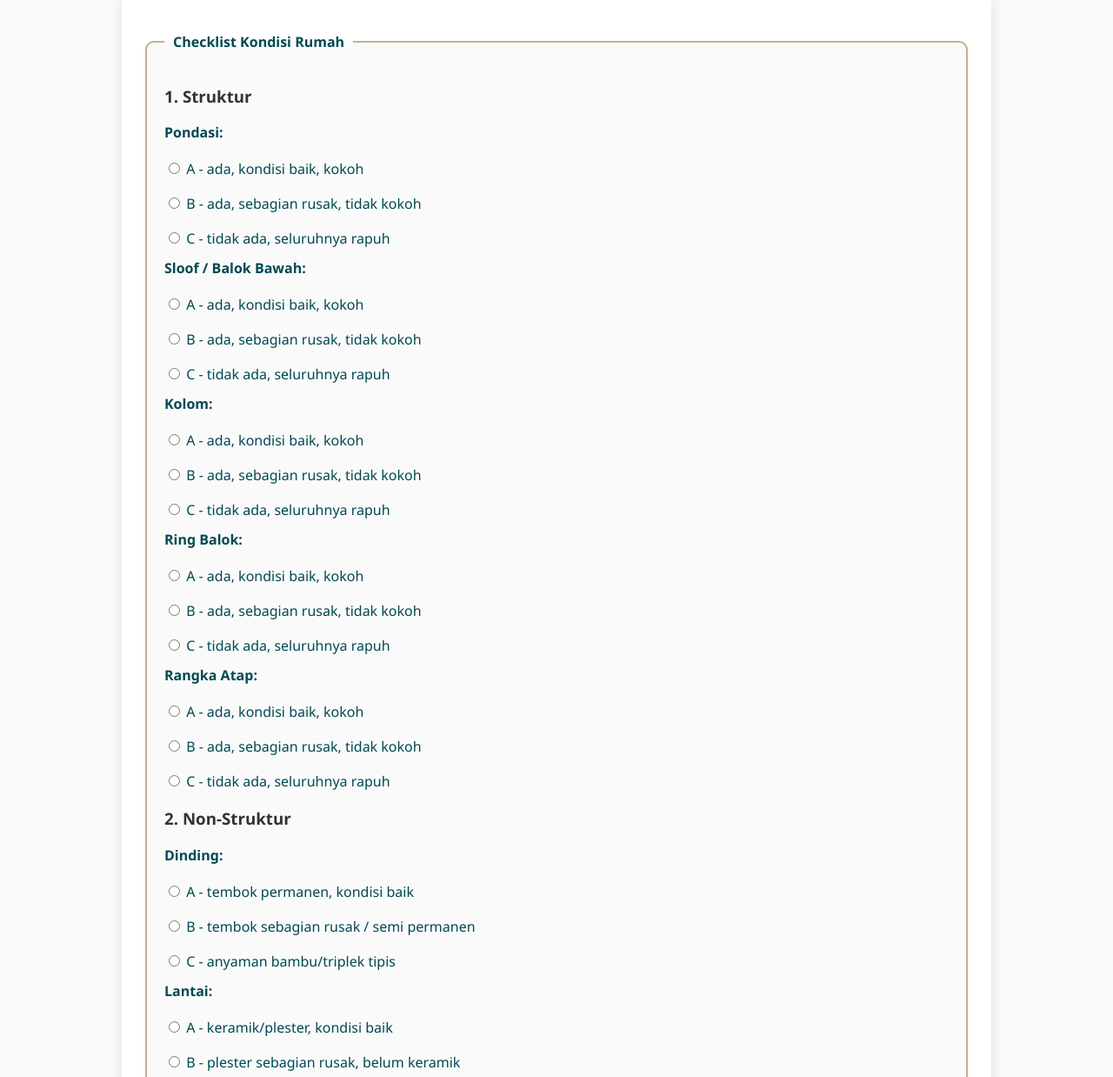
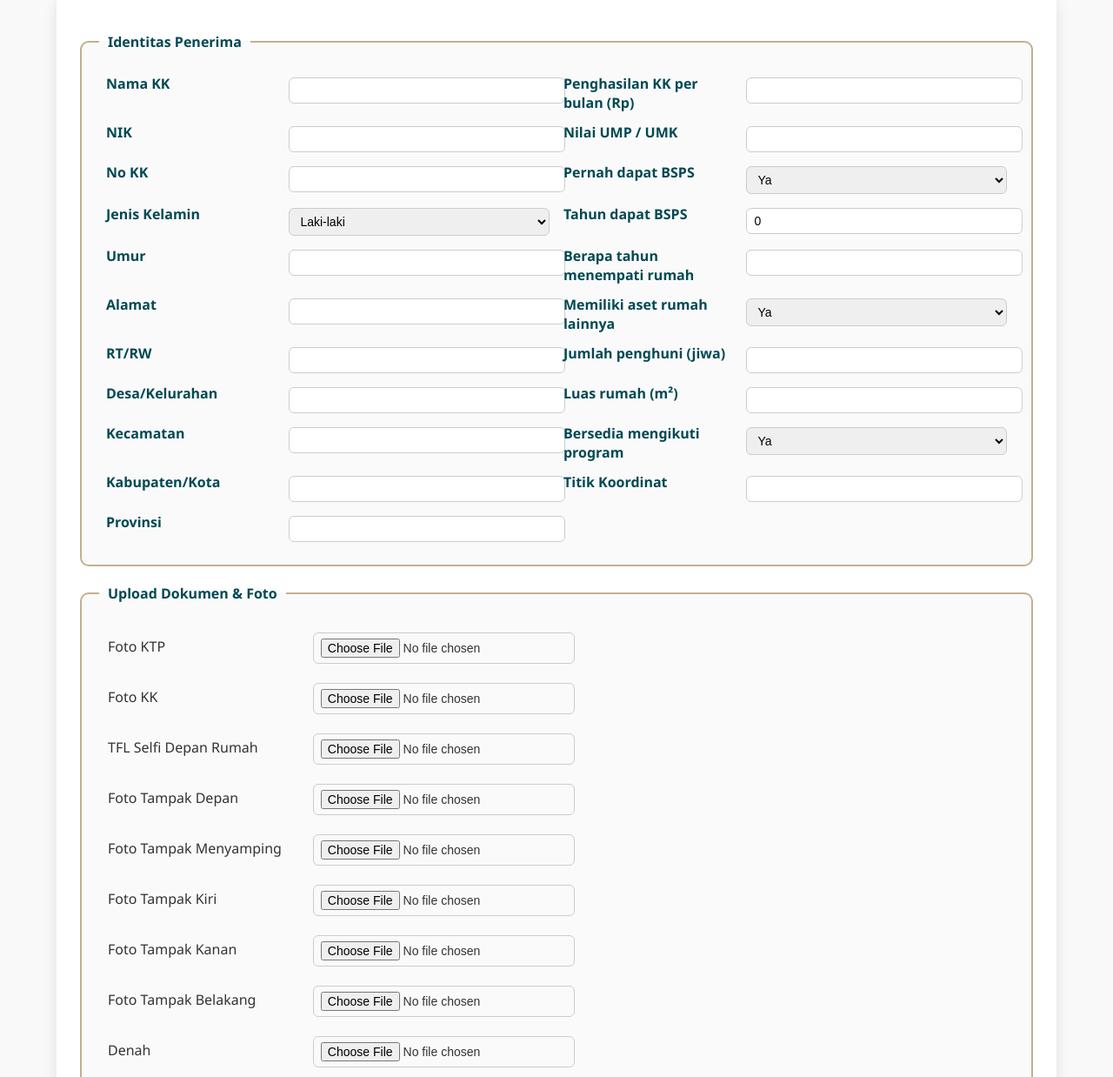
Before and after one commit to wolu6/form_survei, a plain HTML site: page FormII-3.html in a window 1280 px wide. Shown: the part 200-1438 px from the top of the page at 87% size. Drawn offline with Linux system fonts and the light colour scheme.

Commit message:
FormII-3.html

```diff
--- a/FormII-3.html
+++ b/FormII-3.html
@@ -16,12 +16,18 @@
     header img { height: 70px; margin-bottom: 8px;}
     header h1 { margin: 0; font-size: 22px;}
     header p { margin: 0; font-size: 14px; color: var(--accent);}
-    form { background: #fff; padding: 25px; border-radius: 12px; max-width: 950px; margin: 20px auto; box-shadow: 0 6px 16px rgba(0,0,0,0.1);}
+    form { background: #fff; padding: 25px; border-radius: 12px; max-width: 1100px; margin: 20px auto; box-shadow: 0 6px 16px rgba(0,0,0,0.1);}
     fieldset { margin-top: 20px; padding: 20px; border-radius: 10px; border: 2px solid var(--accent); background: #fafafa;}
     legend { font-weight: bold; padding: 0 10px; color: var(--primary);}
-    label { display: block; margin-top: 12px; font-weight: bold; color: var(--primary);}
-    .inline { display: flex; flex-direction: column; margin-top: 8px; gap: 6px; }
-    .inline label { font-weight: normal; }
+    label { font-weight: bold; color: var(--primary);}
+    input, select { width: 100%; padding: 6px 8px; margin-top: 4px; border: 1px solid #ccc; border-radius: 6px; font-size: 14px;}
+    table.form-table { width: 100%; border-collapse: collapse;}
+    table.form-table td { padding: 6px 8px; vertical-align: top;}
+    table.form-table td:first-child { width: 20%; font-weight: bold; color: var(--primary);}
+    table.form-table td:nth-child(2) { width: 30%;}
+    table.form-table td:nth-child(3) { width: 20%; font-weight: bold; color: var(--primary);}
+    table.form-table td:nth-child(4) { width: 30%;}
+    table.upload-table td { padding: 8px; }
     button { margin-top: 25px; width: 100%; padding: 14px; background: var(--primary); color: white; font-weight: bold; border: none; border-radius: 8px; font-size: 16px; cursor: pointer; transition: all 0.3s ease;}
     button:hover { background: var(--accent); color: var(--primary);}
     #loading { display:none; margin-top:15px; text-align:center; color:var(--primary); font-weight:bold; }
@@ -36,113 +42,107 @@
 
   <form id="verlapForm" enctype="multipart/form-data">
 
+    <!-- Identitas -->
+    <fieldset>
+      <legend>Identitas Penerima</legend>
+      <table class="form-table">
+        <tr>
+          <td>Nama KK</td><td><input type="text" name="nama" required></td>
+          <td>Penghasilan KK per bulan (Rp)</td><td><input type="number" name="penghasilan"></td>
+        </tr>
+        <tr>
+          <td>NIK</td><td><input type="text" name="nik"></td>
+          <td>Nilai UMP / UMK</td><td><input type="number" name="ump"></td>
+        </tr>
+        <tr>
+          <td>No KK</td><td><input type="text" name="kk"></td>
+          <td>Pernah dapat BSPS</td>
+          <td>
+            <select name="pernah_bsps"><option value="Ya">Ya</option><option value="Tidak">Tidak</option></select>
+          </td>
+        </tr>
+        <tr>
+          <td>Jenis Kelamin</td>
+          <td>
+            <select name="jk"><option value="L">Laki-laki</option><option value="P">Perempuan</option></select>
+          </td>
+          <td>Tahun dapat BSPS</td><td><input type="number" name="tahun_bsps" value="0"></td>
+        </tr>
+        <tr>
+          <td>Umur</td><td><input type="number" name="umur"></td>
+          <td>Berapa tahun menempati rumah</td><td><input type="number" name="lama_huni"></td>
+        </tr>
+        <tr>
+          <td>Alamat</td><td><input type="text" name="alamat"></td>
+          <td>Memiliki aset rumah lainnya</td>
+          <td><select name="aset_rumah"><option value="Ya">Ya</option><option value="Tidak">Tidak</option></select></td>
+        </tr>
+        <tr>
+          <td>RT/RW</td><td><input type="text" name="rt_rw"></td>
+          <td>Jumlah penghuni (jiwa)</td><td><input type="number" name="jml_penghuni"></td>
+        </tr>
+        <tr>
+          <td>Desa/Kelurahan</td><td><input type="text" name="desa"></td>
+          <td>Luas rumah (m²)</td><td><input type="number" name="luas_rumah"></td>
+        </tr>
+        <tr>
+          <td>Kecamatan</td><td><input type="text" name="kecamatan"></td>
+          <td>Bersedia mengikuti program</td>
+          <td><select name="bersedia"><option value="Ya">Ya</option><option value="Tidak">Tidak</option></select></td>
+        </tr>
+        <tr>
+          <td>Kabupaten/Kota</td><td><input type="text" name="kabupaten"></td>
+          <td>Titik Koordinat</td><td><input type="text" name="koordinat"></td>
+        </tr>
+        <tr>
+          <td>Provinsi</td><td><input type="text" name="provinsi"></td>
+          <td></td><td></td>
+        </tr>
+      </table>
+    </fieldset>
+
     <!-- Checklist Kondisi Rumah -->
+    <!-- (gunakan versi tabel A/B/C yang sudah saya buat sebelumnya) -->
+
+    <!-- Upload Foto -->
     <fieldset>
-      <legend>Checklist Kondisi Rumah</legend>
-
-      <!-- Struktur -->
-      <h3>1. Struktur</h3>
-      <label>Pondasi:</label>
-      <div class="inline">
-        <label><input type="radio" name="pondasi" value="A - ada, kondisi baik, kokoh"> A - ada, kondisi baik, kokoh</label>
-        <label><input type="radio" name="pondasi" value="B - ada, sebagian rusak, tidak kokoh"> B - ada, sebagian rusak, tidak kokoh</label>
-        <label><input type="radio" name="pondasi" value="C - tidak ada, seluruhnya rapuh"> C - tidak ada, seluruhnya rapuh</label>
-      </div>
-
-      <label>Sloof / Balok Bawah:</label>
-      <div class="inline">
-        <label><input type="radio" name="sloof" value="A - ada, kondisi baik, kokoh"> A - ada, kondisi baik, kokoh</label>
-        <label><input type="radio" name="sloof" value="B - ada, sebagian rusak, tidak kokoh"> B - ada, sebagian rusak, tidak kokoh</label>
-        <label><input type="radio" name="sloof" value="C - tidak ada, seluruhnya rapuh"> C - tidak ada, seluruhnya rapuh</label>
-      </div>
-
-      <label>Kolom:</label>
-      <div class="inline">
-        <label><input type="radio" name="kolom" value="A - ada, kondisi baik, kokoh"> A - ada, kondisi baik, kokoh</label>
-        <label><input type="radio" name="kolom" value="B - ada, sebagian rusak, tidak kokoh"> B - ada, sebagian rusak, tidak kokoh</label>
-        <label><input type="radio" name="kolom" value="C - tidak ada, seluruhnya rapuh"> C - tidak ada, seluruhnya rapuh</label>
-      </div>
-
-      <label>Ring Balok:</label>
-      <div class="inline">
-        <label><input type="radio" name="ring_balok" value="A - ada, kondisi baik, kokoh"> A - ada, kondisi baik, kokoh</label>
-        <label><input type="radio" name="ring_balok" value="B - ada, sebagian rusak, tidak kokoh"> B - ada, sebagian rusak, tidak kokoh</label>
-        <label><input type="radio" name="ring_balok" value="C - tidak ada, seluruhnya rapuh"> C - tidak ada, seluruhnya rapuh</label>
-      </div>
-
-      <label>Rangka Atap:</label>
-      <div class="inline">
-        <label><input type="radio" name="rangka_atap" value="A - ada, kondisi baik, kokoh"> A - ada, kondisi baik, kokoh</label>
-        <label><input type="radio" name="rangka_atap" value="B - ada, sebagian rusak, tidak kokoh"> B - ada, sebagian rusak, tidak kokoh</label>
-        <label><input type="radio" name="rangka_atap" value="C - tidak ada, seluruhnya rapuh"> C - tidak ada, seluruhnya rapuh</label>
-      </div>
-
-      <!-- Non-Struktur -->
-      <h3>2. Non-Struktur</h3>
-      <label>Dinding:</label>
-      <div class="inline">
-        <label><input type="radio" name="dinding" value="A - tembok permanen, kondisi baik"> A - tembok permanen, kondisi baik</label>
-        <label><input type="radio" name="dinding" value="B - tembok sebagian rusak / semi permanen"> B - tembok sebagian rusak / semi permanen</label>
-        <label><input type="radio" name="dinding" value="C - anyaman bambu/triplek tipis"> C - anyaman bambu/triplek tipis</label>
-      </div>
-
-      <label>Lantai:</label>
-      <div class="inline">
-        <label><input type="radio" name="lantai" value="A - keramik/plester, kondisi baik"> A - keramik/plester, kondisi baik</label>
-        <label><input type="radio" name="lantai" value="B - plester sebagian rusak, belum keramik"> B - plester sebagian rusak, belum keramik</label>
-        <label><input type="radio" name="lantai" value="C - tanah / papan rapuh"> C - tanah / papan rapuh</label>
-      </div>
-
-      <label>Penutup Atap:</label>
-      <div class="inline">
-        <label><input type="radio" name="atap" value="A - genteng, baik, tidak bocor"> A - genteng, baik, tidak bocor</label>
-        <label><input type="radio" name="atap" value="B - genteng/seng/asbes, sebagian rusak, bocor"> B - genteng/seng/asbes, sebagian rusak, bocor</label>
-        <label><input type="radio" name="atap" value="C - daun/seng rusak, bocor parah"> C - daun/seng rusak, bocor parah</label>
-      </div>
-
-      <!-- Kesehatan & Kecukupan Luas -->
-      <h3>3. Kesehatan & Kecukupan Luas</h3>
-      <label>Akses Air Minum:</label>
-      <div class="inline">
-        <label><input type="radio" name="air" value="A - ada"> A - ada</label>
-        <label><input type="radio" name="air" value="B - ada, akses jauh/terbatas"> B - ada, akses jauh/terbatas</label>
-        <label><input type="radio" name="air" value="C - tidak ada"> C - tidak ada</label>
-      </div>
-
-      <label>Akses Sanitasi:</label>
-      <div class="inline">
-        <label><input type="radio" name="sanitasi" value="A - ada"> A - ada</label>
-        <label><input type="radio" name="sanitasi" value="B - ada, tidak dapat digunakan bersama"> B - ada, tidak dapat digunakan bersama</label>
-        <label><input type="radio" name="sanitasi" value="C - tidak ada"> C - tidak ada</label>
-      </div>
-
-      <label>Pencahayaan:</label>
-      <div class="inline">
-        <label><input type="radio" name="pencahayaan" value="A - cukup sesuai standar"> A - cukup sesuai standar</label>
-        <label><input type="radio" name="pencahayaan" value="B - kurang, terlalu sempit"> B - kurang, terlalu sempit</label>
-        <label><input type="radio" name="pencahayaan" value="C - tidak ada ventilasi"> C - tidak ada ventilasi</label>
-      </div>
-
-      <label>Penghawaan:</label>
-      <div class="inline">
-        <label><input type="radio" name="penghawaan" value="A - lancar, ventilasi cukup"> A - lancar, ventilasi cukup</label>
-        <label><input type="radio" name="penghawaan" value="B - kurang lancar, lembab"> B - kurang lancar, lembab</label>
-        <label><input type="radio" name="penghawaan" value="C - tidak ada ventilasi"> C - tidak ada ventilasi</label>
-      </div>
-
-      <label>Kecukupan Luas:</label>
-      <div class="inline">
-        <label><input type="radio" name="luas" value="A - ≥ 7.2 m²/jiwa"> A - ≥ 7.2 m²/jiwa</label>
-        <label><input type="radio" name="luas" value="B - < 7.2 m²/jiwa"> B - < 7.2 m²/jiwa</label>
-      </div>
-
-      <!-- Status Lahan -->
-      <h3>4. Status Lahan</h3>
-      <div class="inline">
-        <label><input type="radio" name="status_lahan" value="A - milik sendiri, ada bukti sah"> A - milik sendiri, ada bukti sah</label>
-        <label><input type="radio" name="status_lahan" value="B - sewa/menumpang, ada bukti sah"> B - sewa/menumpang, ada bukti sah</label>
-        <label><input type="radio" name="status_lahan" value="C - tanpa bukti sah/ilegal"> C - tanpa bukti sah/ilegal</label>
-      </div>
+      <legend>Upload Dokumen & Foto</legend>
+      <table class="upload-table">
+        <tr><td>Foto KTP</td><td><input type="file" name="foto_ktp" accept="image/*" capture="environment"></td></tr>
+        <tr><td>Foto KK</td><td><input type="file" name="foto_kk" accept="image/*" capture="environment"></td></tr>
+        <tr><td>TFL Selfi Depan Rumah</td><td><input type="file" name="tfl_selfi" accept="image/*" capture="environment"></td></tr>
+        <tr><td>Foto Tampak Depan</td><td><input type="file" name="foto_depan" accept="image/*" capture="environment"></td></tr>
+        <tr><td>Foto Tampak Menyamping</td><td><input type="file" name="foto_menyamping" accept="image/*" capture="environment"></td></tr>
+        <tr><td>Foto Tampak Kiri</td><td><input type="file" name="foto_kiri" accept="image/*" capture="environment"></td></tr>
+        <tr><td>Foto Tampak Kanan</td><td><input type="file" name="foto_kanan" accept="image/*" capture="environment"></td></tr>
+        <tr><td>Foto Tampak Belakang</td><td><input type="file" name="foto_belakang" accept="image/*" capture="environment"></td></tr>
+        <tr><td>Denah</td><td><input type="file" name="denah" accept="image/*" capture="environment"></td></tr>
+        <tr><td>Fondasi</td><td><input type="file" name="fondasi" accept="image/*" capture="environment"></td></tr>
+        <tr><td>Sloof / Balok Bawah</td><td><input type="file" name="sloof" accept="image/*" capture="environment"></td></tr>
+        <tr><td>Kolom</td><td><input type="file" name="kolom" accept="image/*" capture="environment"></td></tr>
+        <tr><td>Ring Balok</td><td><input type="file" name="ring_balok" accept="image/*" capture="environment"></td></tr>
+        <tr><td>Rangka Atap</td><td><input type="file" name="rangka_atap" accept="image/*" capture="environment"></td></tr>
+        <tr><td>Dinding</td><td><input type="file" name="dinding" accept="image/*" capture="environment"></td></tr>
+        <tr><td>Lantai</td><td><input type="file" name="lantai" accept="image/*" capture="environment"></td></tr>
+        <tr><td>Penutup Atap</td><td><input type="file" name="penutup_atap" accept="image/*" capture="environment"></td></tr>
+        <tr><td>Akses Air Minum</td><td><input type="file" name="akses_air" accept="image/*" capture="environment"></td></tr>
+        <tr><td>Akses Sanitasi</td><td><input type="file" name="akses_sanitasi" accept="image/*" capture="environment"></td></tr>
+        <tr><td>Pencahayaan & Penghawaan</td><td><input type="file" name="pencahayaan_penghawaan" accept="image/*" capture="environment"></td></tr>
+        <tr><td>Kayu</td><td><input type="file" name="kayu" accept="image/*" capture="environment"></td></tr>
+        <tr><td>Balok Kayu</td><td><input type="file" name="balok_kayu" accept="image/*" capture="environment"></td></tr>
+        <tr><td>Kusen</td><td><input type="file" name="kusen" accept="image/*" capture="environment"></td></tr>
+        <tr><td>Daun Pintu</td><td><input type="file" name="daun_pintu" accept="image/*" capture="environment"></td></tr>
+        <tr><td>Jendela</td><td><input type="file" name="jendela" accept="image/*" capture="environment"></td></tr>
+        <tr><td>Genteng</td><td><input type="file" name="genteng" accept="image/*" capture="environment"></td></tr>
+        <tr><td>Batu Bata</td><td><input type="file" name="batu_bata" accept="image/*" capture="environment"></td></tr>
+        <tr><td>Lainnya</td><td><input type="file" name="lainnya" accept="image/*" capture="environment"></td></tr>
+        <tr><td>Kayu (Material)</td><td><input type="file" name="material_kayu" accept="image/*" capture="environment"></td></tr>
+        <tr><td>Genteng (Material)</td><td><input type="file" name="material_genteng" accept="image/*" capture="environment"></td></tr>
+        <tr><td>Batu Bata (Material)</td><td><input type="file" name="material_batubata" accept="image/*" capture="environment"></td></tr>
+        <tr><td>Pasir</td><td><input type="file" name="pasir" accept="image/*" capture="environment"></td></tr>
+        <tr><td>Kerikil</td><td><input type="file" name="kerikil" accept="image/*" capture="environment"></td></tr>
+        <tr><td>Lainnya (Material)</td><td><input type="file" name="material_lain2" accept="image/*" capture="environment"></td></tr>
+      </table>
     </fieldset>
 
     <button type="submit">Kirim Data</button>
```
